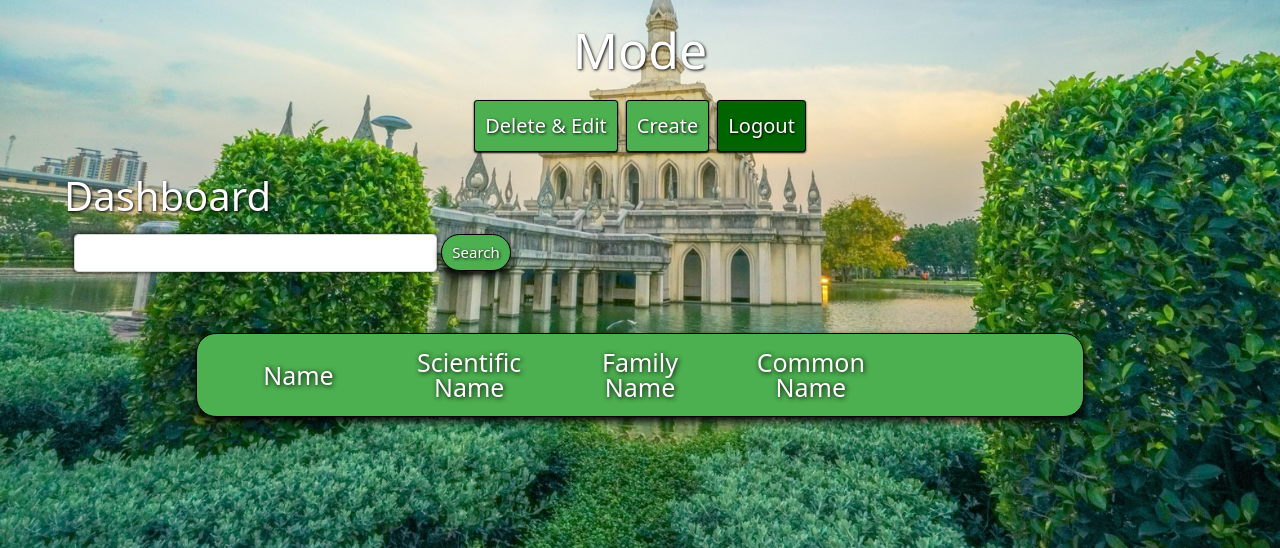
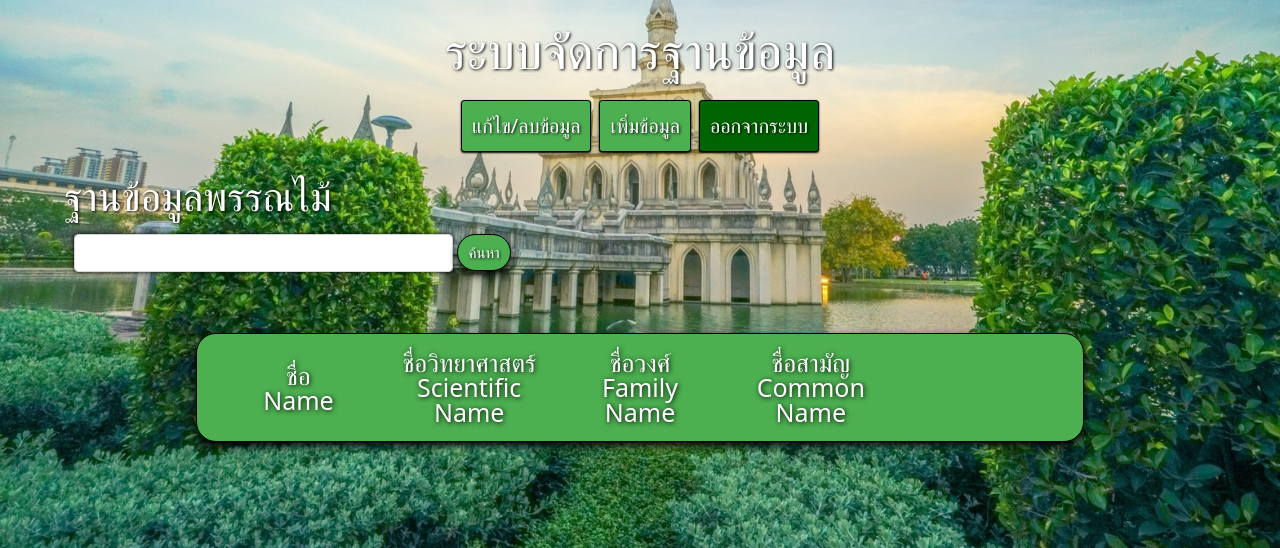
Before and after one commit to Re-Brain/CS50Web-Plant_Database, a Django app: page /dashboard in a window 1280 px wide. Shown: the part 252-800 px from the top of the page. Run offline with Django 5.2, Linux system fonts and the light colour scheme; the visitor is signed in with stand-in values (Sample User, id 1); data that the repository does not hold is empty; some libraries are stand-ins or nearby versions.

Commit message:
Add more thai message into the website

```diff
--- a/application/static/application/css/form.css
+++ b/application/static/application/css/form.css
@@ -14,7 +14,6 @@
 {
     margin-left: 10px;
     margin-top: 10px;
-    /* border: 1px solid black; */
 }
 
 .container-file-item
--- a/application/static/application/css/list.css
+++ b/application/static/application/css/list.css
@@ -68,6 +68,18 @@
   justify-content: center;
 }
 
+.button-confirm, .button-confirm:hover
+{
+  background-color: #4CAF50;
+  border: 1px solid black;
+}
+
+.button-cancel, .button-cancel:hover
+{
+  background-color: #006400;
+  border: 1px solid black;
+}
+
 .edit-button, .delete-button
 {
   background-color: #006400;
--- a/application/templates/application/admin.html
+++ b/application/templates/application/admin.html
@@ -7,11 +7,11 @@
 
 {% block body %}
     <div class="dashboard-option">
-        <h1>Mode</h1>
+        <h1>ระบบจัดการฐานข้อมูล</h1>
         <div class="m-3 mode-container">
-            <a href="{% url 'dashboard' %}" class="btn btn-primary btn-sm m-1 button-admin" id="dashboard">Delete & Edit</a>
-            <a href="{% url 'create' %}" class="btn btn-primary btn-sm m-1 button-admin" id="create">Create</a>
-            <a href="{% url 'logout' %}" class="btn btn-primary btn-sm m-1 button-admin-logout">Logout</a>
+            <a href="{% url 'dashboard' %}" class="btn btn-primary btn-sm m-1 button-admin" id="dashboard">แก้ไข/ลบข้อมูล</a>
+            <a href="{% url 'create' %}" class="btn btn-primary btn-sm m-1 button-admin" id="create">เพิ่มข้อมูล</a>
+            <a href="{% url 'logout' %}" class="btn btn-primary btn-sm m-1 button-admin-logout">ออกจากระบบ</a>
         </div>
     </div>
 
--- a/application/templates/application/dashboard.html
+++ b/application/templates/application/dashboard.html
@@ -6,7 +6,7 @@
             <h1 class="admin-title">{{ title }}</h1>
             <form action="{% url 'adminSearch' %}" method="POST">
                 <input class="form-control" type="text" name="input">
-                <input class="btn-primary btn-sm m-1" type="submit" value="Search">
+                <input class="btn-primary btn-sm m-1" type="submit" value="ค้นหา">
                 <input type="hidden" name="admin" value="admin">
             </form>
         </div>
--- a/application/templates/application/list.html
+++ b/application/templates/application/list.html
@@ -18,15 +18,19 @@
     <div class="list-container" id="list">
         <div class="row p-3 row-display mt-3 mb-3">
             <div class="col list-title-container">
+                <p>ชื่อ</p>
                 <p>Name</p>
             </div>
             <div class="col list-title-container">
+                <p>ชื่อวิทยาศาสตร์</p>
                 <p>Scientific Name</p>
             </div>
             <div class="col list-title-container">
+                <p>ชื่อวงศ์</p>
                 <p>Family Name</p>
             </div>
             <div class="col list-title-container">
+                <p>ชื่อสามัญ</p>
                 <p>Common Name</p>
             </div>
             {% if admin %}
@@ -63,8 +67,8 @@
                     </div>
                     {% if admin %}
                         <div class="col list-item-container">
-                            <button class="btn btn-primary btn-sm edit-button" onclick="editPlant(event, '{{ plant.id }}')">Edit</button>
-                            <button class="btn btn-primary btn-sm delete-button" onclick="deletePlant(event, '{{ plant.id }}')">Delete</button>
+                            <button class="btn btn-primary btn-sm edit-button" onclick="editPlant(event, '{{ plant.id }}')">แก้ไข</button>
+                            <button class="btn btn-primary btn-sm delete-button" onclick="deletePlant(event, '{{ plant.id }}')">ลบ</button>
                         </div>
                     {% endif %}
                 </div>
@@ -78,8 +82,8 @@
         <div class="popup-content">
             <h5 class="m-2">Are you sure you want to delete this plant?</h5>
             <div class="mt-3">
-                    <button class="btn btn-primary btn-sm me-1" onclick="confirmDelete()" data-plant-id="" id="confirm">Confirm</button>
-                    <button class="btn btn-primary btn-sm ms-1" onclick="closePopup()" id="cancel">Cancel</button>
+                    <button class="btn btn-primary btn-sm me-1 button-confirm" onclick="confirmDelete()" data-plant-id="" id="confirm">Confirm</button>
+                    <button class="btn btn-primary btn-sm ms-1 button-cancel" onclick="closePopup()" id="cancel">Cancel</button>
             </div>
 
         </div>
--- a/application/views.py
+++ b/application/views.py
@@ -11,11 +11,9 @@ from django.urls import reverse
 from django.views.decorators.csrf import csrf_exempt
 from django.db.models.signals import post_delete
 from django.dispatch import receiver
-import json
 import os
 import string
 
-# from .forms import plantFormTop
 # Create your views here.
 
 ############### USER ###############
@@ -115,7 +113,7 @@ def dashboard(request):
     if request.user.is_authenticated:
         allPlant = plant.objects.all()
         admin = True
-        title = "Dashboard"
+        title = "ฐานข้อมูลพรรณไม้"
 
         paginator = Paginator(allPlant, 20)
         page_number = request.GET.get('page')
@@ -326,7 +324,7 @@ def editPlant(request, id):
 
 @csrf_exempt
 def create(request):
-    title = "Create"
+    title = "เพิ่มข้อมูล"
     if request.method == "POST":
         name = request.POST.get('name')
         scientificName = request.POST.get('scientific-name')
```
Also changed, not shown: application/templates/application/form.html (+14 -2 lines), application/static/application/images/one.jpg (deleted), application/static/application/images/three.jpg (deleted), application/static/application/images/two.jpg (deleted).
